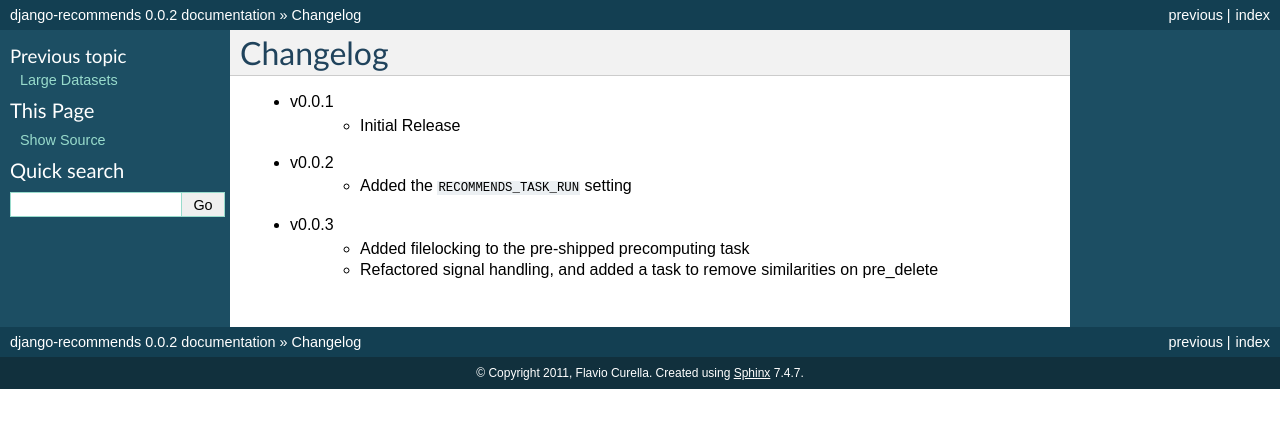
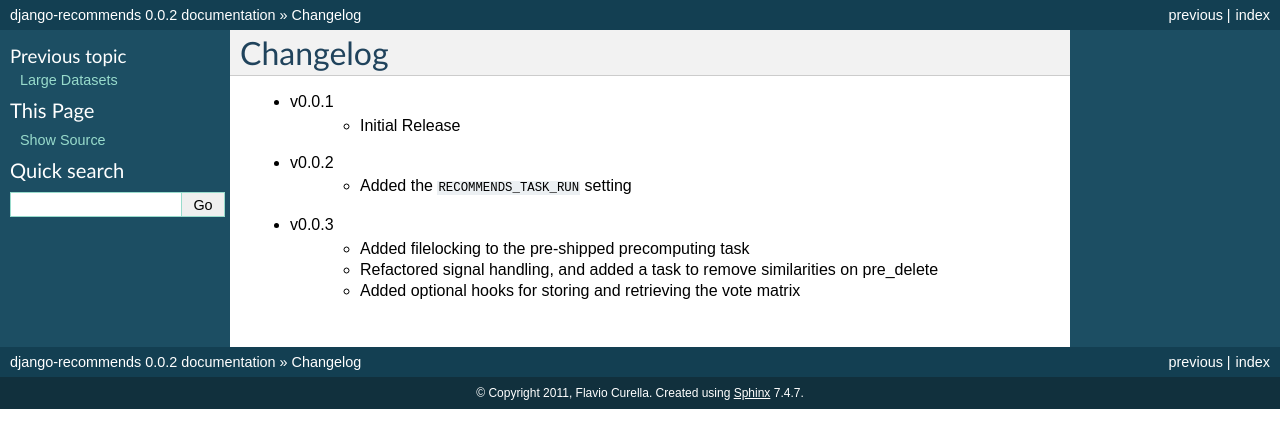
Before and after one commit to fcurella/django-recommends, a Sphinx documentation site: the page built from docs/changelog.rst, in a window 1280 px wide. Shown: the top 448 px of the page. Built offline with Sphinx 7.4.7, drawn with Linux system fonts in a browser that asks for light colours.

Commit message:
updated changelog

```diff
--- a/docs/changelog.rst
+++ b/docs/changelog.rst
@@ -10,3 +10,4 @@ Changelog
 * v0.0.3
 	* Added filelocking to the pre-shipped precomputing task
 	* Refactored signal handling, and added a task to remove similarities on pre_delete
+	* Added optional hooks for storing and retrieving the vote matrix
```
